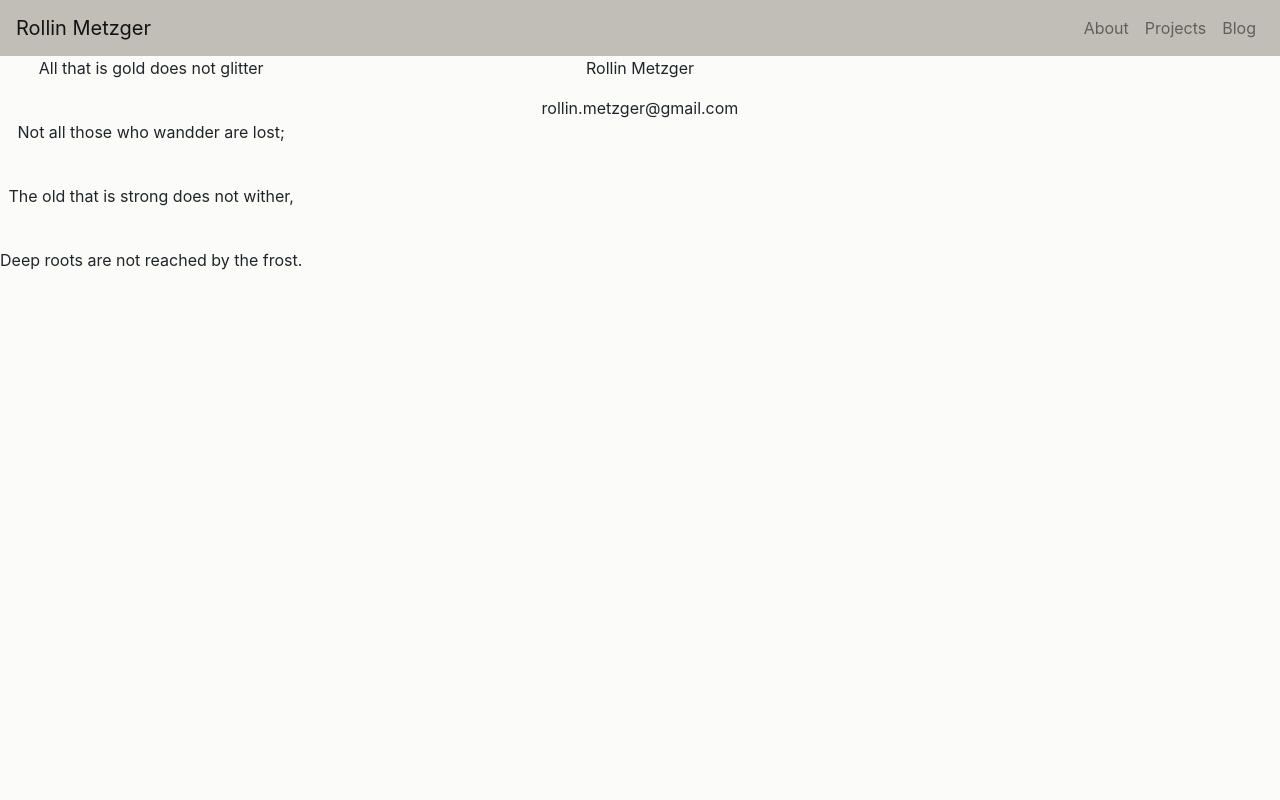
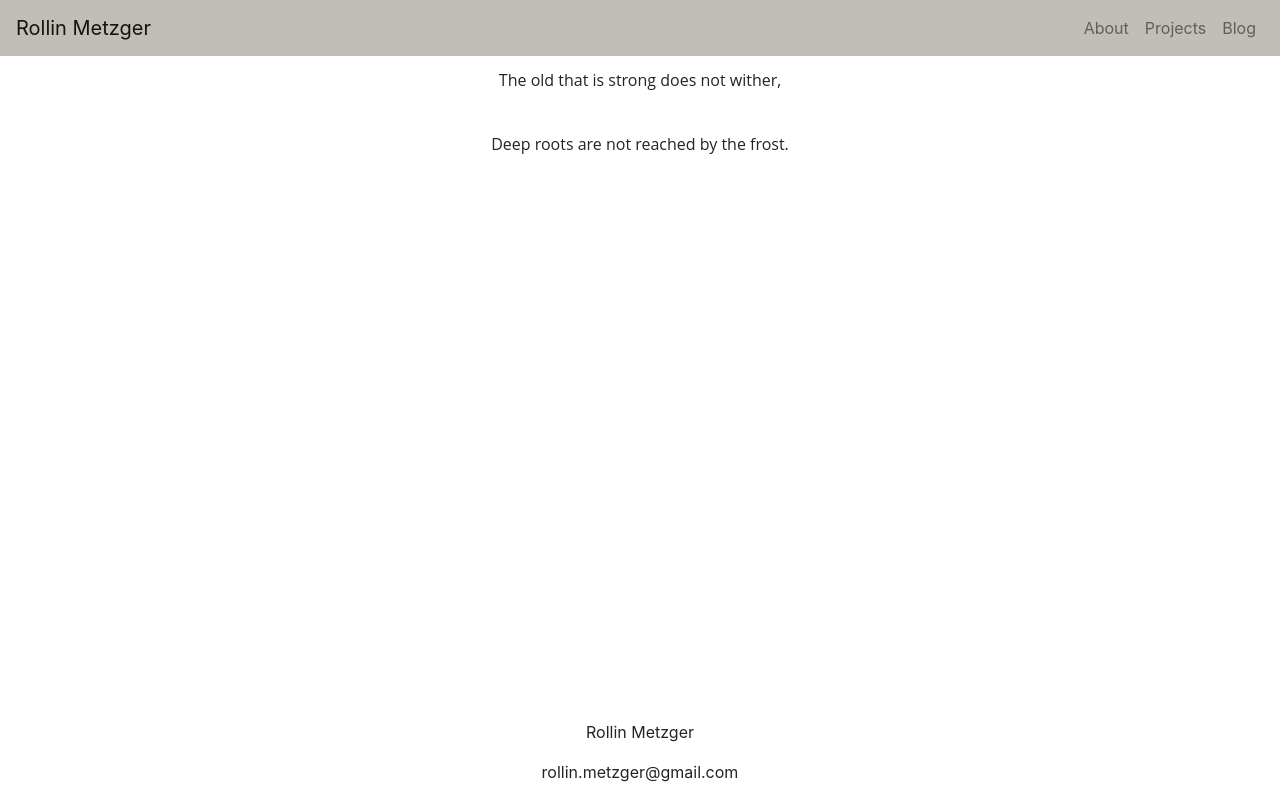
Before and after one commit to alcesalces11331/Portfolio, a React (Create React App) app: page /about in a window 1280 px wide. Built offline with nearby package versions, Linux system fonts and the light colour scheme.

Commit message:
Fix footer placement issue

```diff
--- a/src/App.css
+++ b/src/App.css
@@ -1,10 +1,13 @@
+html {
+  height: 100%;
+}
+
 .App {
   text-align: center;
   background-color:rgb(251,251,249);
   width: 100%;
   flex-direction: column;
   display: flex;
-  min-height: 100vh;
   height: 100%;
 }
 
@@ -113,6 +116,7 @@ img {
 body {
   height: 100%;
   width: 100%;
+
 }
 
 #App-body-main {
@@ -131,7 +135,8 @@ body {
   z-index: 5;
   display: inline-block;
   position: absolute;
-
+  align-items: center;
+  justify-content: center;
 }
 
 .personal-text-container {
@@ -144,9 +149,12 @@ body {
 }
 
 .personal-quote-container {
-  display: relative;
-  position: absolute;
-  z-index: 6;
+  position: relative;
+  display: block;
+  max-width: 1200px;
+  margin: auto;
+  align-items: center;
+  font-family: "Open Sans";
 }
 
 #home-background-image-main {
@@ -164,8 +172,16 @@ body {
 
 /* ##################### FOOTER ##################### */
 
+#footer-container {
+  text-align: center;
+  display: flex;
+  align-items: center;
+  justify-content: center;
+}
+
 #footer {
-  position: relative;
-  z-index: 10;
-  flex-grow: 1;
+  display: inline-block;
+  position: fixed;
+  justify-content: center;
+  bottom: 0;
 }
--- a/src/components/Footer.js
+++ b/src/components/Footer.js
@@ -2,9 +2,11 @@ import React from 'react';
 
 const Footer = props => {
     return(
-        <div id="footer" className="align-center">
-            <p>Rollin Metzger</p>
-            <p>rollin.metzger@gmail.com</p>
+        <div id="footer-container">
+            <div id="footer" className="align-center">
+                <p>Rollin Metzger</p>
+                <p>rollin.metzger@gmail.com</p>
+            </div>
         </div>
     )
 }
--- a/src/routes/About.js
+++ b/src/routes/About.js
@@ -2,7 +2,8 @@ import React from 'react';
 
 const About = props => {
     return(
-        <div id="about-body">
+        <div id="App-body-main">
+            <div className="body-main-inner">
                 <div className="personal-quote-container">
                     <div>
                         <p>All that is gold does not glitter</p><br />
@@ -12,6 +13,7 @@ const About = props => {
                     </div>
                 </div>
             </div>
+        </div>
     )
 }
 
```
Lines whose indentation alone changed are shown as unchanged.
